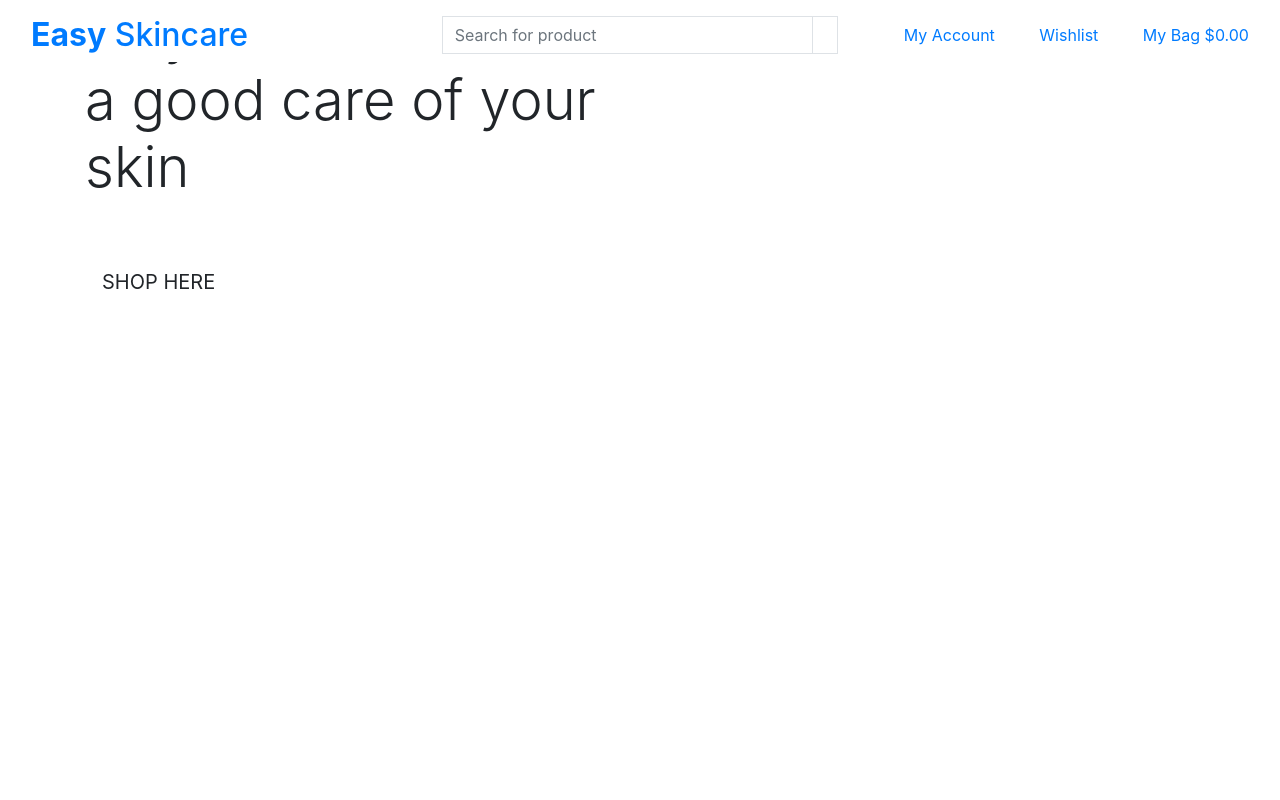
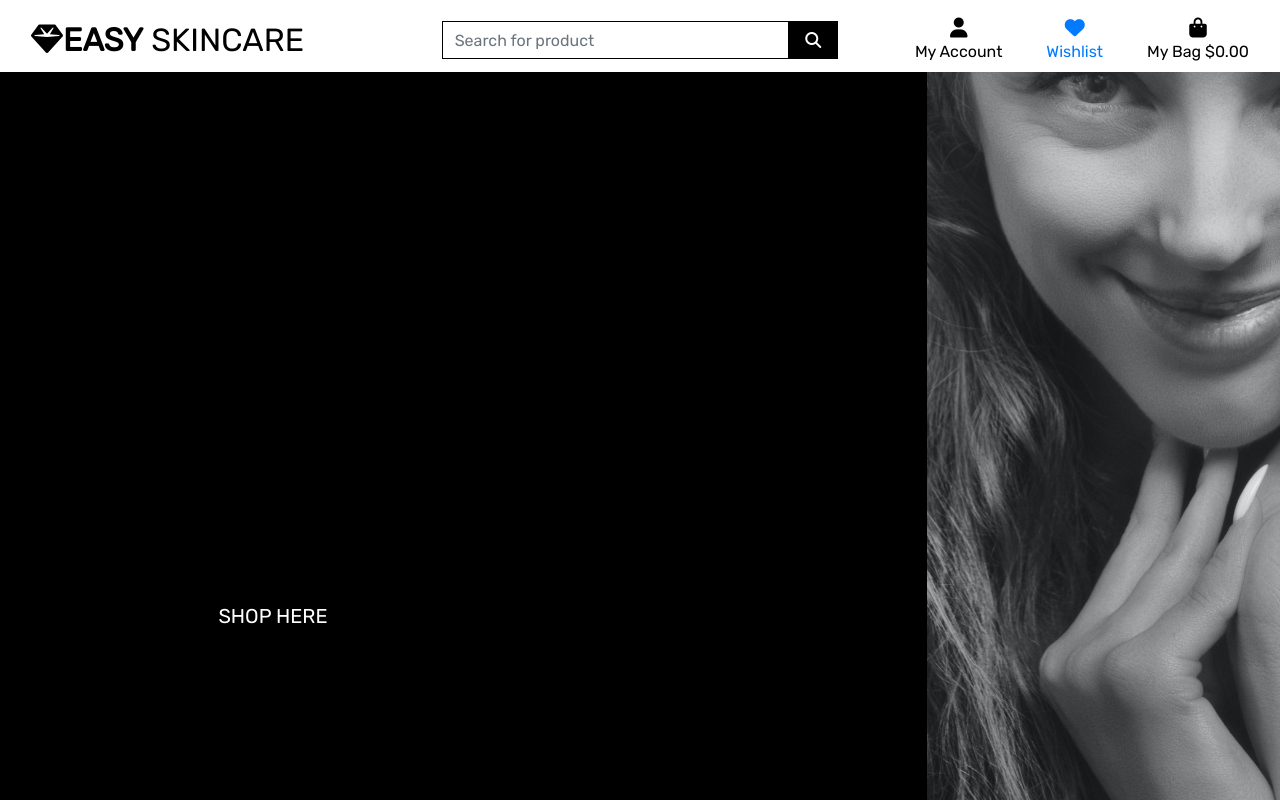
Before and after one commit to MaggieDaisy/Easy_Skincare, a Django app: page / in a window 1280 px wide. Run offline with Django 3.2, Linux system fonts and the light colour scheme; some libraries are stand-ins or nearby versions.

Commit message:
Add font awesome and google fonts links to base template

```diff
--- a/templates/base.html
+++ b/templates/base.html
@@ -13,23 +13,33 @@
     {% block extra_meta %}
     {% endblock %}
 
+
+    {% block corecss %}
     <!-- Bootstrap CSS -->
-    {% block corecss %}
     <link rel="stylesheet" href="https://stackpath.bootstrapcdn.com/bootstrap/4.4.1/css/bootstrap.min.css"
         integrity="sha384-Vkoo8x4CGsO3+Hhxv8T/Q5PaXtkKtu6ug5TOeNV6gBiFeWPGFN9MuhOf23Q9Ifjh" crossorigin="anonymous">
+    <!-- Google Fonts -->
+    <link href="https://fonts.googleapis.com/css2?family=Rubik&display=swap" rel="stylesheet">
+    <!-- Custom CSS -->
+    <link rel="stylesheet" href="{% static 'css/base.css' %}">
     {% endblock %}
 
     {% block extra_css %}
     {% endblock %}
 
-    <!-- Optional JavaScript - jQuery first, then Popper.js, then Bootstrap JS -->
+
     {% block corejs %}
+    <!-- Font Awesome -->
+    <script src="https://kit.fontawesome.com/bac4c8c9d6.js" crossorigin="anonymous"></script>
+    <!-- JavaScript - jQuery -->
     <script src="https://code.jquery.com/jquery-3.4.1.slim.min.js"
         integrity="sha384-J6qa4849blE2+poT4WnyKhv5vZF5SrPo0iEjwBvKU7imGFAV0wwj1yYfoRSJoZ+n" crossorigin="anonymous">
     </script>
+    <!-- JavaScript - Popper.js -->
     <script src="https://cdn.jsdelivr.net/npm/popper.js@1.16.0/dist/umd/popper.min.js"
         integrity="sha384-Q6E9RHvbIyZFJoft+2mJbHaEWldlvI9IOYy5n3zV9zzTtmI3UksdQRVvoxMfooAo" crossorigin="anonymous">
     </script>
+    <!-- Bootstrap JS -->
     <script src="https://stackpath.bootstrapcdn.com/bootstrap/4.4.1/js/bootstrap.min.js"
         integrity="sha384-wfSDF2E50Y2D1uUdj0O3uMBJnjuUD4Ih7YwaYd1iqfktj0Uod8GCExl3Og8ifwB6" crossorigin="anonymous">
     </script>
```
